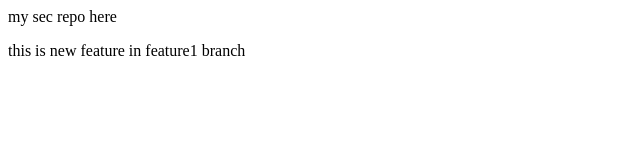
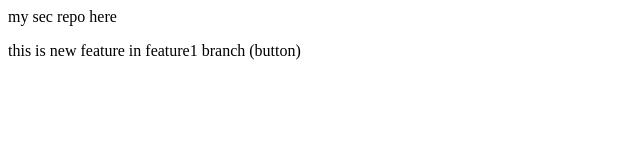
Before and after one commit to ytnom00/localrepo, a plain HTML site: page index.html in a window 1280 px wide. Shown: the full height of the page, 0-640 px from the left. Drawn offline with Linux system fonts and the light colour scheme.

```diff
--- a/index.html
+++ b/index.html
@@ -1,2 +1,2 @@
 <p>my sec repo here</p>
-<p>this is new feature in feature1 branch</p>
+<p>this is new feature in feature1 branch (button)</p>
```
